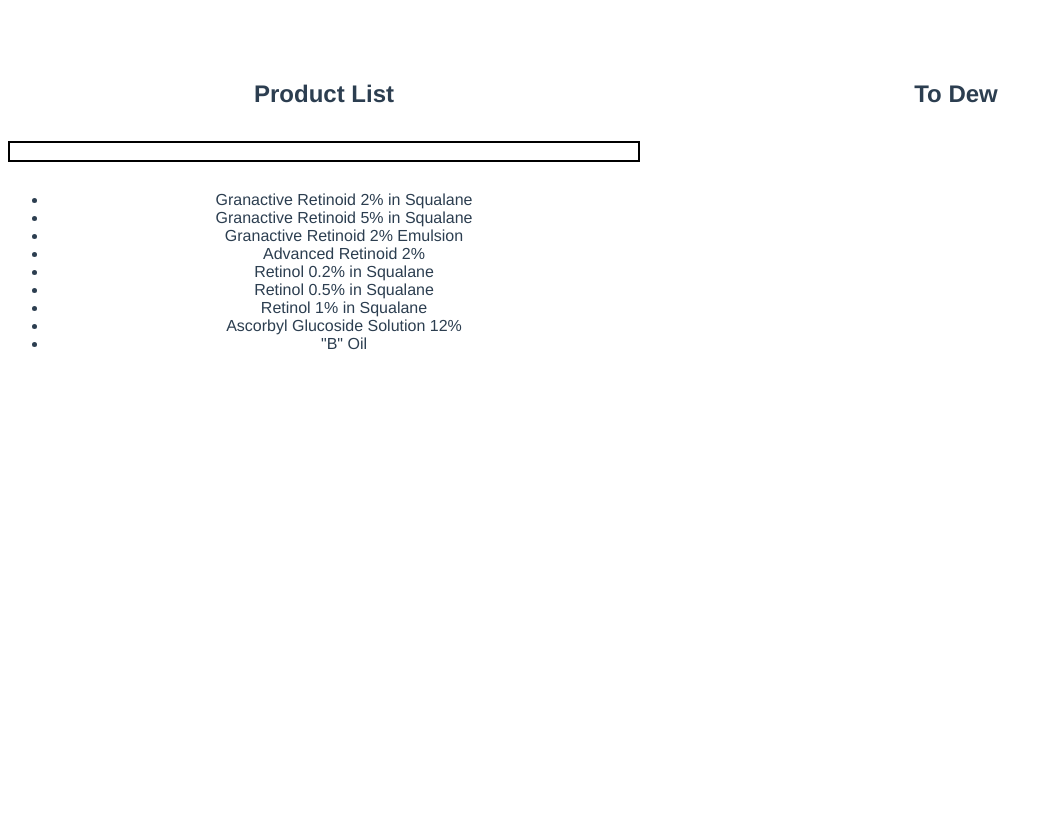
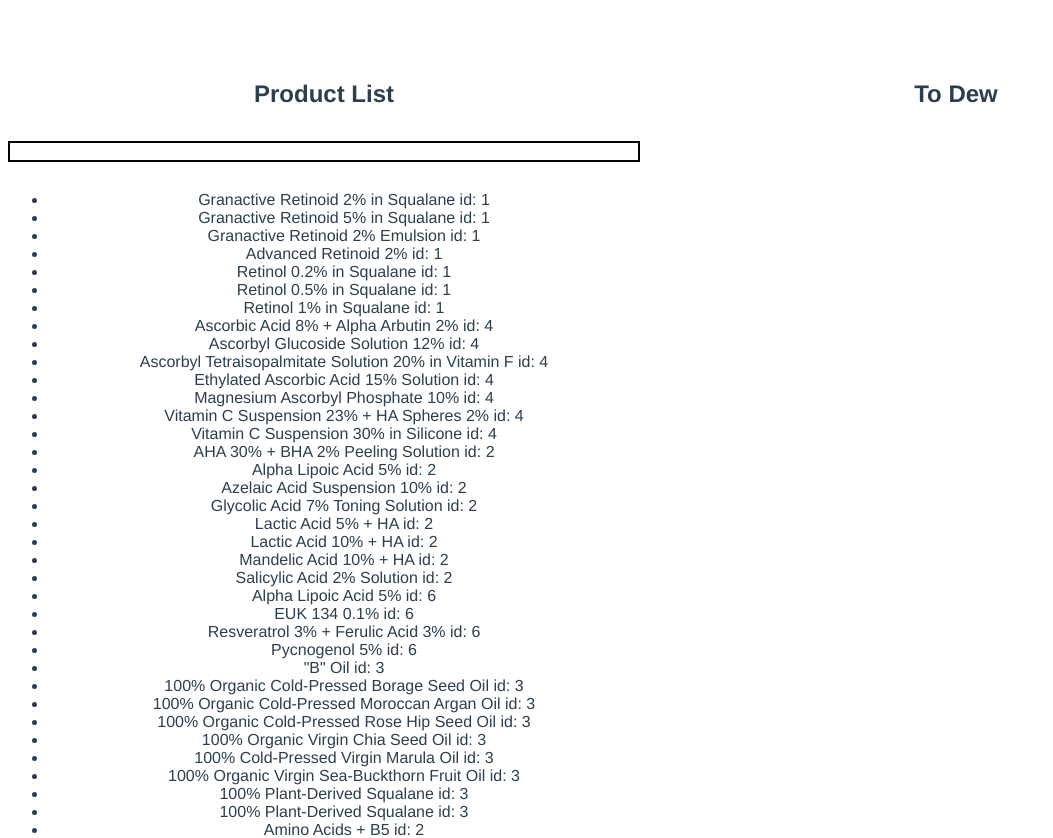
Before and after one commit to bruceian/todew_vuejs, a Vue app: page / in a window 1280 px wide. Shown: the top 838 px of the page, without its empty margins (0-1053 px from the left). Before the commit the page ends 800 px from the top, so only its background shows below. Built offline with nearby package versions, Linux system fonts and the light colour scheme.

Commit message:
add: all data, changed method for swap to take in array.

```diff
--- a/src/components/Dew.vue
+++ b/src/components/Dew.vue
@@ -6,11 +6,11 @@
       <input type="text" v-model="search">
 
       <ul>
-          <li v-for="(item, index) in filteredItems"
+          <li v-for="item in filteredItems"
           @click="addToSelected(item.id)"
-          :key="item.id"
+          v-bind:key="item.id"
           >
-          {{ item.name }}
+          {{ item.name }} id: {{item.type_id}}
         </li>
       </ul>
     </div>
@@ -19,8 +19,9 @@
       <h1>To Dew</h1>
 
       <ul>
-        <li v-for="item in selectedItems">
-          {{ item.name }}
+        <li v-for="item in selectedItems"
+        v-bind:key="item.id">
+          {{ item.name }} id: {{item.type_id}}
           <span
           @click="removeFromSelected(item.id)">X</span>
         </li>
@@ -87,16 +88,244 @@ export default {
         },
         {
           id: 8,
-          name: 'Ascorbyl Glucoside Solution 12%',
-          type: 'water-based',
-          type_id: 2,
+          name: 'Ascorbic Acid 8% + Alpha Arbutin 2%',
+          type: 'vitamin-c',
+          type_id: 4
         },
         {
           id: 9,
+          name: 'Ascorbyl Glucoside Solution 12%',
+          type: 'vitamin-c',
+          type_id: 4
+        },
+        {
+          id: 10,
+          name: 'Ascorbyl Tetraisopalmitate Solution 20% in Vitamin F',
+          type: 'vitamin-c',
+          type_id: 4
+        },
+        {
+          id: 11,
+          name: 'Ethylated Ascorbic Acid 15% Solution',
+          type: 'vitamin-c',
+          type_id: 4
+        },
+        {
+          id: 12,
+          name: 'Magnesium Ascorbyl Phosphate 10%',
+          type: 'vitamin-c',
+          type_id: 4
+        },
+        {
+          id: 13,
+          name: 'Vitamin C Suspension 23% + HA Spheres 2%',
+          type: 'vitamin-c',
+          type_id: 4
+        },
+        {
+          id: 14,
+          name: 'Vitamin C Suspension 30% in Silicone',
+          type: 'vitamin-c',
+          type_id: 4
+        },
+        {
+          id: 15,
+          name: 'AHA 30% + BHA 2% Peeling Solution',
+          type: 'water-based, direct-acid',
+          type_id: 2
+        },
+        {
+          id: 16,
+          name: 'Alpha Lipoic Acid 5%',
+          type: 'water-based',
+          type_id: 2
+        },
+        {
+          id: 17,
+          name: 'Azelaic Acid Suspension 10%',
+          type: 'water-based, direct-acid',
+          type_id: 2
+        },
+        {
+          id: 18,
+          name: 'Glycolic Acid 7% Toning Solution',
+          type: 'water-based, direct acid',
+          type_id: 2
+        },
+        {
+          id: 19,
+          name: 'Lactic Acid 5% + HA',
+          type: 'water-based, direct-acid',
+          type_id: 2
+        },
+        {
+          id: 20,
+          name: 'Lactic Acid 10% + HA',
+          type: 'water-based, direct-acid',
+          type_id: 2
+        },
+        {
+          id: 21,
+          name: 'Mandelic Acid 10% + HA',
+          type: 'water-based, direct-acid',
+          type_id: 2
+        },
+        {
+          id: 22,
+          name: 'Salicylic Acid 2% Solution',
+          type: 'water-based, direct-acid',
+          type_id: 2
+        },
+        {
+          id: 23,
+          name: 'Alpha Lipoic Acid 5%',
+          type: 'antioxidants',
+          type_id: 6
+        },
+        {
+          id: 24,
+          name: 'EUK 134 0.1%',
+          type: 'antioxidants',
+          type_id: 6
+        },
+        {
+          id: 25,
+          name: 'Resveratrol 3% + Ferulic Acid 3%',
+          type: 'antioxidants',
+          type_id: 6
+        },
+        {
+          id: 26,
+          name: 'Pycnogenol 5%',
+          type: 'antioxidants',
+          type_id: 6
+        },
+        {
+          id: 27,
           name: '"B" Oil',
-          type: 'hydrator',
+          type: 'oil',
           type_id: 3
-        }
+        },
+        {
+          id: 28,
+          name: '100% Organic Cold-Pressed Borage Seed Oil',
+          type: 'oil',
+          type_id: 3
+        },
+        {
+          id: 29,
+          name: '100% Organic Cold-Pressed Moroccan Argan Oil',
+          type: 'oil',
+          type_id: 3
+        },
+        {
+          id: 30,
+          name: '100% Organic Cold-Pressed Rose Hip Seed Oil',
+          type: 'oil',
+          type_id: 3
+        },
+        {
+          id: 31,
+          name: '100% Organic Virgin Chia Seed Oil',
+          type: 'oil',
+          type_id: 3
+        },
+        {
+          id: 32,
+          name: '100% Cold-Pressed Virgin Marula Oil',
+          type: 'oil',
+          type_id: 3
+        },
+        {
+          id: 33,
+          name: '100% Organic Virgin Sea-Buckthorn Fruit Oil',
+          type: 'oil',
+          type_id: 3
+        },
+        {
+          id: 34,
+          name: '100% Plant-Derived Squalane',
+          type: 'oil',
+          type_id: 3
+        },
+        {
+          id: 35,
+          name: '100% Plant-Derived Squalane',
+          type: 'oil',
+          type_id: 3
+        },
+        {
+          id: 36,
+          name: 'Amino Acids + B5',
+          type: 'water',
+          type_id: 2
+        },
+        {
+          id: 37,
+          name: 'Hyaluronic Acid 2% + B5',
+          type: 'water',
+          type_id: 2
+        },
+        {
+          id: 38,
+          name: 'Marine Hyaluronics',
+          type: 'water',
+          type_id: 2
+        },
+        {
+          id: 39,
+          name: 'Natural Moisturizing Factors + HA',
+          type: 'oil, last',
+          type_id: 3
+        },
+        {
+          id: 40,
+          name: '100% Plant-Derived Hemi-Squalane',
+          type: 'oil, last',
+          type_id: 3
+        },
+        {
+          id: 41,
+          name: 'Alpha Arbutin 2% + HA',
+          type: 'water, more molecules',
+          type_id: 2
+        },
+        {
+          id: 42,
+          name: 'Argireline Solution 10%',
+          type: 'water, more molecules',
+          type_id: 2
+        },
+        {
+          id: 43,
+          name: '"Buffet"',
+          type: 'peptide',
+          type_id: 7
+        },
+        {
+          id: 44,
+          name: '“Buffet” + Copper Peptides 1%',
+          type: 'peptide',
+          type_id: 7
+        },
+        {
+          id: 45,
+          name: 'Caffeine Solution 5% + EGCG',
+          type: 'peptide',
+          type_id: 7
+        },
+        {
+          id: 46,
+          name: 'Matrixyl 10% + HA',
+          type: 'peptide',
+          type_id: 7
+        },
+        {
+          id: 47,
+          name: 'Niacinamide 10% + Zinc 1%',
+          type: 'peptide',
+          type_id: 7
+        },
       ]
     }
   },
@@ -112,11 +341,20 @@ export default {
       }
 
       // beginning of sort functions
-      this.oneTypeOnly(this.selectedItems, 'type_id', 1); // only 1 retinol can exist in list
+      this.oneTypeOnly(this.selectedItems, 'type_id', 1);
 
-      this.beforeSameAttrDifferentVal(this.selectedItems, 'type_id', 1, 2); // retinol must come before water
-      this.beforeSameAttrDifferentVal(this.selectedItems, 'type_id', 1, 3); // retinol must come before oil
-      this.beforeSameAttrDifferentVal(this.selectedItems, 'type_id', 2, 3); // water based must come before oil
+      // retinol before water-based
+      this.beforeSameAttrDifferentVal(this.selectedItems, 'type_id', 1, [2,3]);
+      do {
+          this.beforeSameAttrDifferentVal(this.selectedItems, 'type_id', 2, [3]);
+      } while (this.beforeSameAttrDifferentVal(this.selectedItems, 'type_id', 1, [2,3]));
+
+      // water-based before oil
+      this.beforeSameAttrDifferentVal(this.selectedItems, 'type_id', 2, [3]);
+      do {
+        this.beforeSameAttrDifferentVal(this.selectedItems, 'type_id', 1, [2,3]);
+      } while (this.beforeSameAttrDifferentVal(this.selectedItems, 'type_id', 2, [3]));
+
     },
     removeFromSelected(id) {
       let allSelectedItems = this.selectedItems;
@@ -142,35 +380,22 @@ export default {
       }
     },
     beforeSameAttrDifferentVal(array, attr, value_1, value_2) {
-
       let swapped;
       do {
         swapped = false;
-        for (let i = 0; i < array.length; i += 1) {
+        for(var i = 0; i < array.length; i += 1) {
           if(typeof array[i + 1] !== 'undefined') {
 
-            if (array[i][attr] === value_2 && array[i + 1][attr] === value_1) {
-              let tmp = array[i];
+            if( (value_2.indexOf(array[i][attr]) !== -1) && array[i + 1][attr] === value_1) {
+              let b = array[i];
               array[i] = array[i + 1];
-              array[i + 1] = tmp;
+              array[i + 1] = b;
               swapped = true;
             }
-
           }
         }
       } while (swapped);
-      // for(var i = 0; i < array.length; i += 1) {
-      //     // if( swap ) {
-      //       if(array[i][attr] === value_2 && array[i + 1][attr] === value_1) {
-      //         let b = array[i];
-      //         array[i] = array[i + 1];
-      //         array[i + 1] = b;
-      //       }
-      //       // else {
-      //       //   swap = false;
-      //       // }
-      //     // }
-      // }
+      return swapped;
     }
   },
   computed: {
--- a/src/components/List.vue
+++ /dev/null
@@ -1,86 +0,0 @@
-<template lang="html">
-  <section class="row">
-    <div class="products column">
-        <h1>Product List</h1>
-        <div class="form-group">
-          <input
-            type="text"
-            v-model="input"
-            placeholder="Enter product"
-            class="form-control"
-          />
-        </div>
-
-        <ul v-for="(product, index) in filteredProductSearch" class="list-group">
-          <li class="list-group-item"
-            :key="product.name"
-            >
-            {{ product.name }}
-          </li>
-        </ul>
-    </div>
-
-    <div class="to-dew column">
-        <h1>To Dew</h1>
-
-    </div>
-  </section>
-</template>
-
-<script>
-export default {
-  name: 'List',
-  props: {
-    name: String,
-    type: String
-  },
-  data() {
-    return {
-      input: '',
-      products: [
-        {
-          name: 'Advanced Retinoid 2%',
-          type: 'retinoid'
-        },
-        {
-          name: 'Ascorbyl Glucoside Solution 12%',
-          type: 'water-based'
-        },
-        {
-          name: '"B" Oil',
-          type: 'hydrator'
-        },
-      ],
-      selected: [],
-
-    }
-  },
-  computed: {
-    filteredProductSearch() {
-      return this.products.filter(product =>
-        product.name.toLowerCase().includes(this.input.toLowerCase())
-      );
-    }
-  }
-}
-</script>
-
-<style lang="css" scoped>
-  .row {
-    display: flex;
-    flex-direction: row;
-    flex-wrap: wrap;
-    width: 100%;
-  }
-
-  .column {
-    display: flex;
-    flex-direction: column;
-    flex-basis: 100%;
-    flex: 1;
-  }
-
-  li {
-    cursor: pointer;
-  }
-</style>
```
